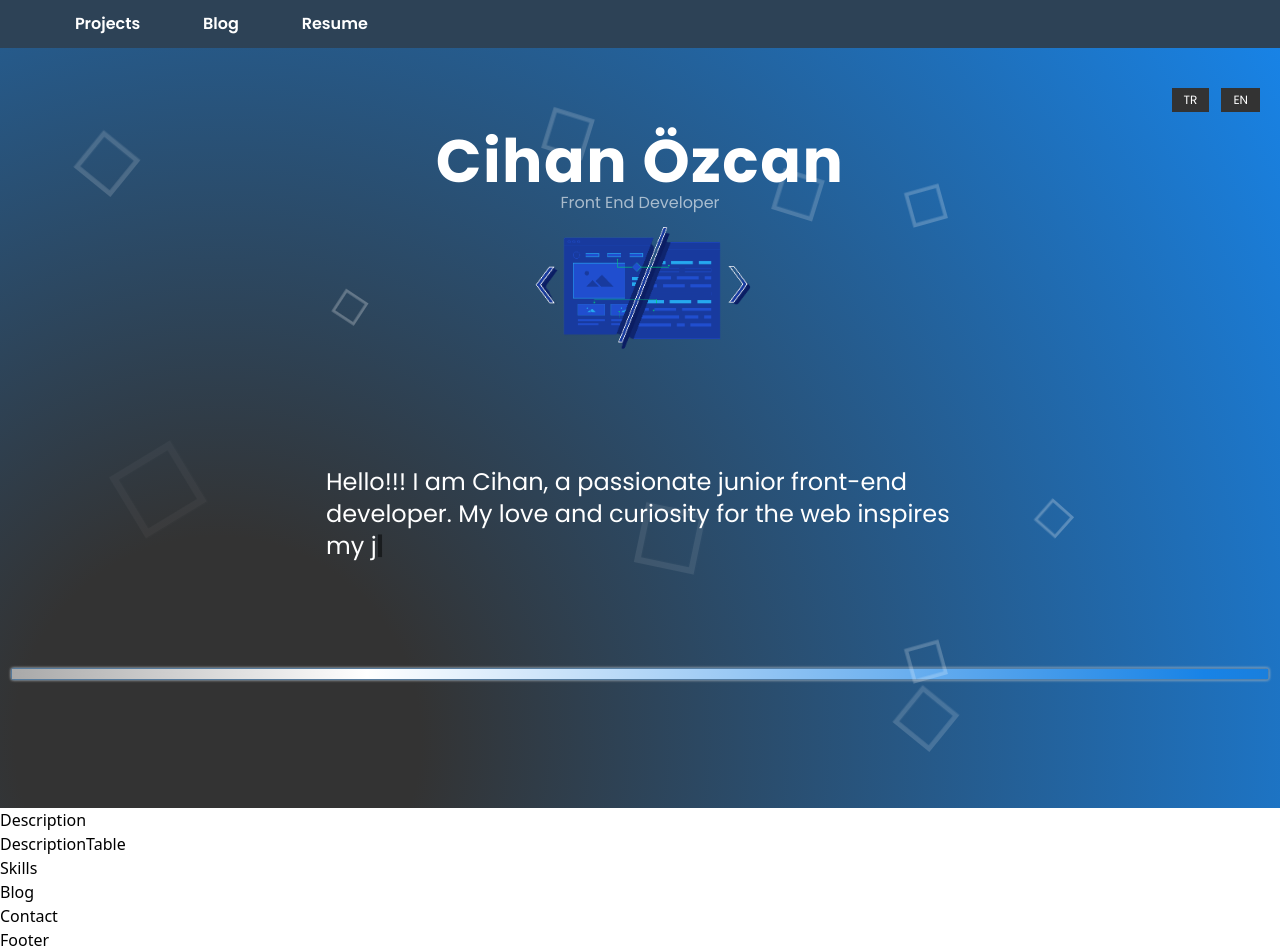
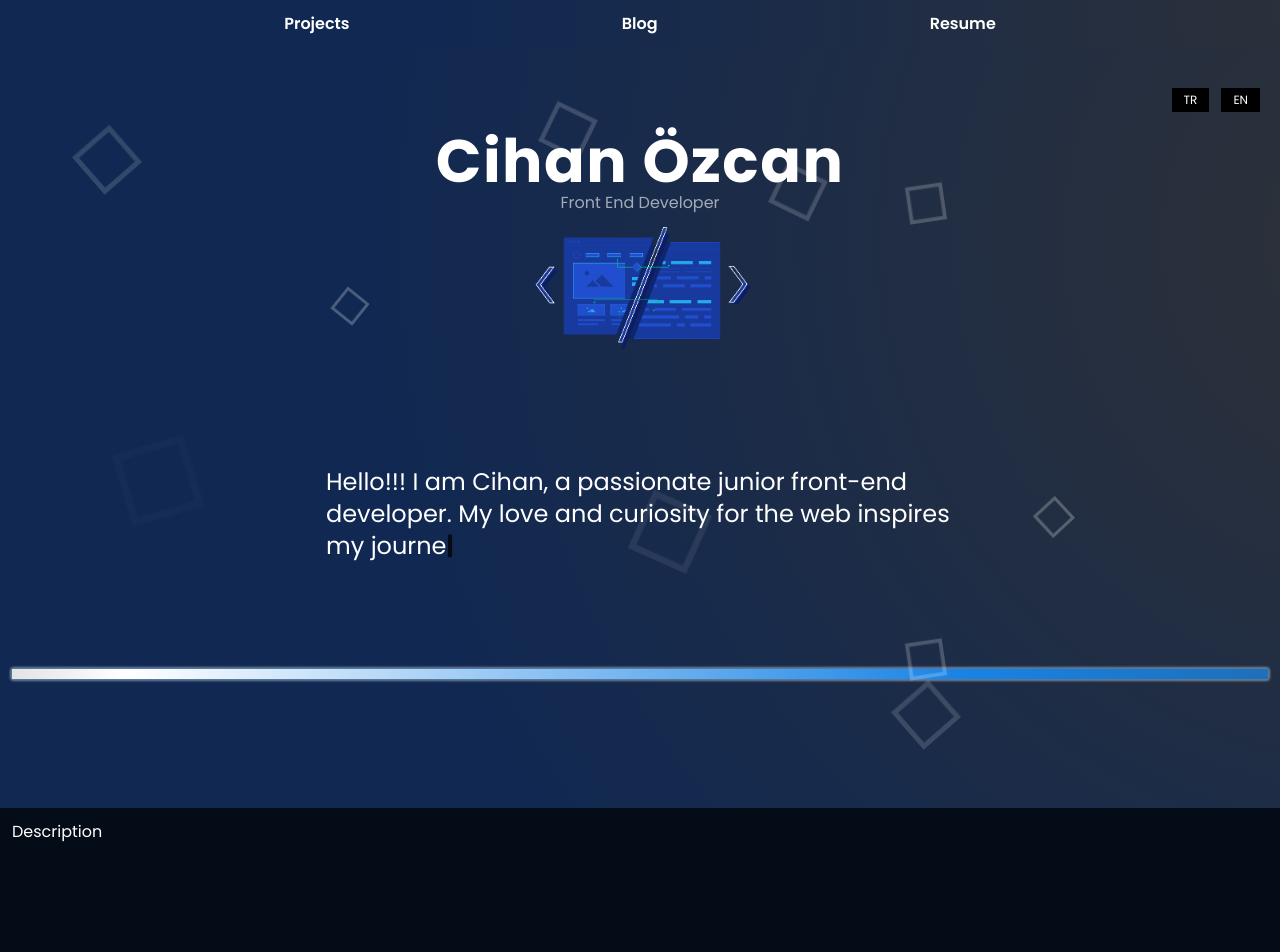
Before and after one commit to Anzcyent/my-portfolio, a React (Vite) app: page / in a window 1280 px wide. Shown: the top 952 px of the page. Built offline with nearby package versions, Linux system fonts and the light colour scheme.

Commit message:
Colors change and description start

```diff
--- a/src/components/DescriptionTable.jsx
+++ /dev/null
@@ -1,9 +0,0 @@
-import React from 'react'
-
-const DescriptionTable = () => {
-  return (
-    <div>DescriptionTable</div>
-  )
-}
-
-export default DescriptionTable
--- a/src/components/Navbar/Navbar.css
+++ b/src/components/Navbar/Navbar.css
@@ -3,7 +3,7 @@
     content: "🤖";
     position: absolute;
     opacity: 0.8;
-    left: -20px;
+    left: -30px;
     bottom: 0;
     display: none;
   }
--- a/src/components/Navbar/Navbar.jsx
+++ b/src/components/Navbar/Navbar.jsx
@@ -3,8 +3,8 @@ import "./Navbar.css";
 
 const Navbar = () => {
   return (
-    <nav className="w-full bg-[#2d4256] text-white font-poppins p-3">
-      <div className="flex sm:w-1/3 w-full justify-evenly sm:text-base text-sm">
+    <nav className="w-full bg-gradient text-white font-poppins p-3">
+      <div className="flex justify-evenly sm:text-base text-sm">
         <a
           href="#"
           className="hover-and-scale font-semibold nav-link relative transition"
--- a/src/components/index.js
+++ b/src/components/index.js
@@ -1,4 +1,3 @@
 export { default as Navbar } from "./Navbar/Navbar";
-export { default as DescriptionTable } from "./DescriptionTable";
 export { default as Footer } from "./Footer";
 export { default as AnimatedText } from "./AnimatedText";
--- a/src/containers/Description.jsx
+++ b/src/containers/Description.jsx
@@ -1,10 +1,11 @@
-import React from 'react'
-import { DescriptionTable } from '../components'
+import React from "react";
 
 const Description = () => {
   return (
-    <section>Description <DescriptionTable /></section>
-  )
-}
+    <section className="h-[100vh] bg-darkSecondary text-white font-poppins p-3 flex">
+      Description
+    </section>
+  );
+};
 
-export default Description
+export default Description;
--- a/src/containers/Hero/Hero.jsx
+++ b/src/containers/Hero/Hero.jsx
@@ -6,8 +6,8 @@ const Hero = () => {
   return (
     <section className="w-full h-[95vh] bg-gradient text-white font-poppins p-3 flex flex-col items-center justify-evenly relative">
       <div className="flex absolute md:right-5 top-10 gap-3 text-xs">
-        <button className="bg-dark px-3 py-1 hover-and-scale">TR</button>
-        <button className="bg-dark px-3 py-1 hover-and-scale">EN</button>
+        <button className="bg-black px-3 py-1 hover-and-scale">TR</button>
+        <button className="bg-black px-3 py-1 hover-and-scale">EN</button>
       </div>
 
       <div className="mt-3 flex flex-col justify-center items-center">
--- a/src/index.css
+++ b/src/index.css
@@ -5,11 +5,10 @@
 @tailwind utilities;
 
 .bg-gradient {
-  /* global 92%+ browsers support */
   background: radial-gradient(
-    circle at 17% 91%,
-    rgba(51, 51, 51, 1) 16%,
-    rgba(24, 131, 230, 1) 100%
+    circle at 110% 25%,
+    rgba(51, 51, 51, 1) -10%,
+    rgba(16,40,82,1) 70%
   );
 }
 
--- a/tailwind.config.js
+++ b/tailwind.config.js
@@ -2,15 +2,19 @@
 export default {
   content: ["./index.html", "./src/**/*.{js,ts,jsx,tsx}"],
   theme: {
-    extend: {},
+    extend: {
+      backgroundImage: {
+        image: "url('/assets/bg.jpg')",
+      },
+    },
     fontFamily: {
       poppins: ["Poppins", "sans-serif"],
     },
     colors: {
-      dark: "#333",
-      themeBlue: "#1883E6",
+      dark: "#2d4256",
+      darkSecondary: "#040c18",
       white: "#fff",
-      black: "#000"
+      black: "#000",
     },
     screens: {
       ss: "340px",
```
Also changed, not shown: src/App.css (line endings or trailing spaces).
